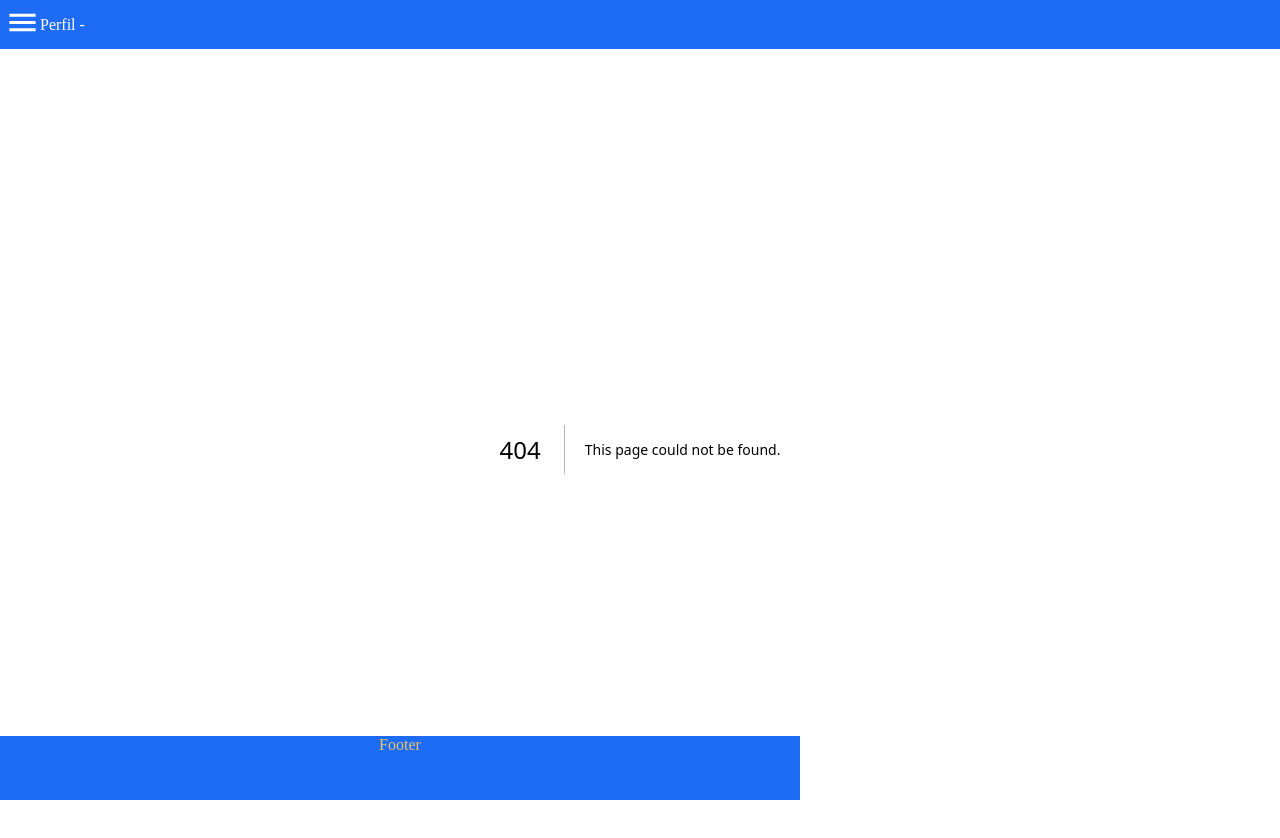
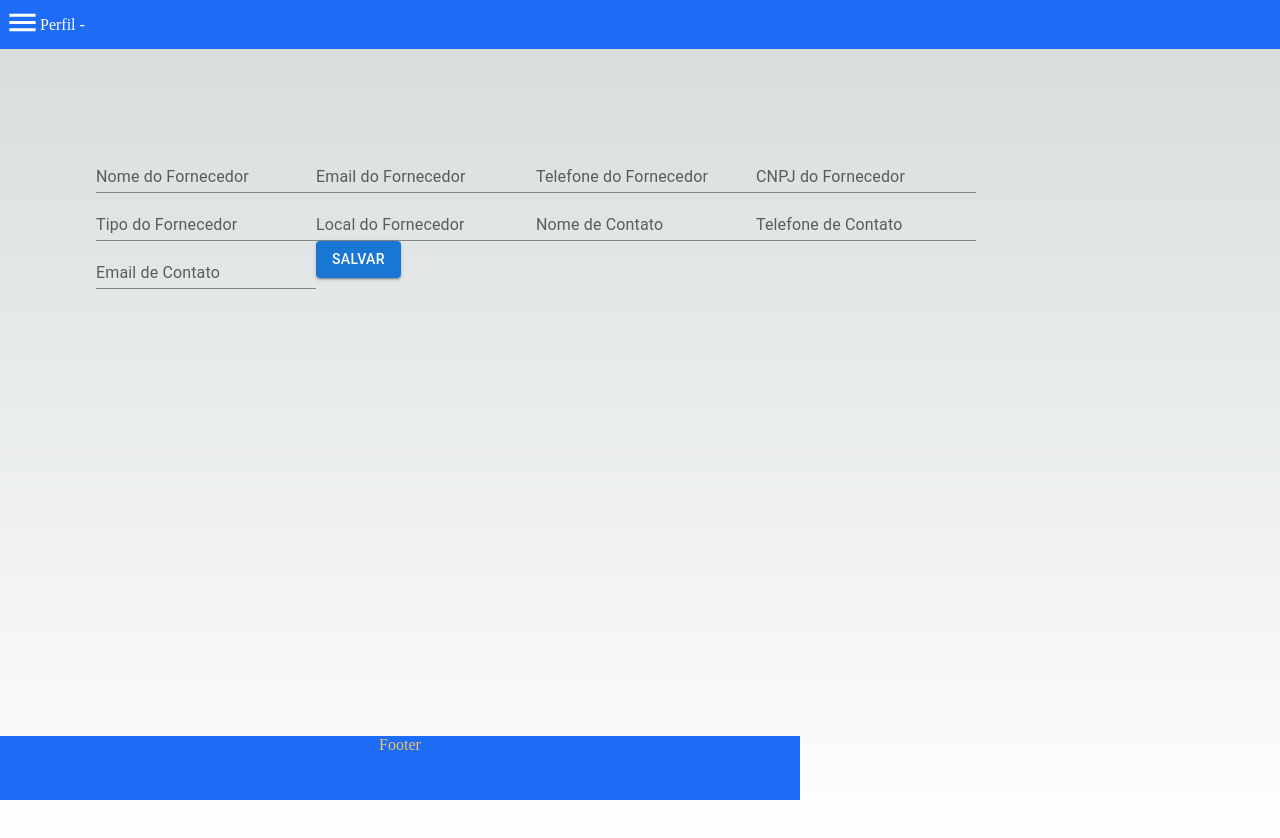
Before and after one commit to Hades-Cool-Org/hades-management, a Next.js app: page /fornecedor/adicionar in a window 1280 px wide. Before the commit this address had no page. Shown: the top 838 px of the page. Built offline with nearby package versions, Linux system fonts and the light colour scheme.

Commit message:
Add Vendor flow added

```diff
--- a/src/pages/comprador/index.tsx
+++ b/src/pages/comprador/index.tsx
@@ -4,6 +4,8 @@ import styles from "@/styles/Root.module.css";
 import axios from "axios";
 import VendorCard from "@/components/VendorCards";
 import { Vendor } from "@/types/types";
+import { Button } from "@mui/material";
+import Link from "next/link";
 
 const Comprador = () => {
   const [vendors, setVendors] = useState<Vendor[]>([]);
@@ -36,6 +38,9 @@ const Comprador = () => {
           vendors.map((vendor, index) => {
             return <VendorCard vendor={vendor} index={index} />;
           })}
+        <Link href={"/fornecedor/adicionar"}>
+          <Button variant="contained">Adicionar</Button>
+        </Link>
       </main>
     </>
   );
--- /dev/null
+++ b/src/pages/fornecedor/adicionar.tsx
@@ -0,0 +1,77 @@
+import React, { useState } from "react";
+import axios from "axios";
+
+import styles from "@/styles/AuthenticationPage.module.css";
+import { Button } from "@mui/material";
+import TextFieldStandard from "@/components/TextField";
+import { useRouter } from "next/router";
+
+export default function AddVendor() {
+  const [name, setName] = useState<string>("");
+  const [email, setEmail] = useState<string>("");
+  const [phone, setPhone] = useState<string>("");
+  const [cnpj, setCnpj] = useState<string>("");
+  const [type, setType] = useState<string>("");
+  const [location, setLocation] = useState<string>("");
+  const [cName, setCName] = useState<string>("");
+  const [cPhone, setCPhone] = useState<string>("");
+  const [cEmail, setCEmail] = useState<string>("");
+
+  const router = useRouter();
+
+  const handleSubmit = async (event: any) => {
+    event.preventDefault();
+    const body = {
+      name,
+      email,
+      phone,
+      cnpj,
+      type,
+      location,
+      contact: { name: cName, phone: cPhone, email: cEmail },
+    };
+    const data = await axios
+      .post("http://localhost:3333/v1/vendors", body)
+      .then((response) => {
+        if (response.status === 201) {
+          router.push("/comprador");
+          return response;
+        }
+      })
+      .catch((error) => {
+        console.log(`Error: ${error}`);
+      });
+    console.log(data);
+  };
+
+  return (
+    <main className={styles.main}>
+      <form>
+        <TextFieldStandard label="Nome do Fornecedor" handleChange={setName} />
+        <TextFieldStandard
+          label="Email do Fornecedor"
+          handleChange={setEmail}
+        />
+        <TextFieldStandard
+          label="Telefone do Fornecedor"
+          handleChange={setPhone}
+        />
+        <TextFieldStandard label="CNPJ do Fornecedor" handleChange={setCnpj} />
+        <TextFieldStandard label="Tipo do Fornecedor" handleChange={setType} />
+        <TextFieldStandard
+          label="Local do Fornecedor"
+          handleChange={setLocation}
+        />
+        <TextFieldStandard label="Nome de Contato" handleChange={setCName} />
+        <TextFieldStandard
+          label="Telefone de Contato"
+          handleChange={setCPhone}
+        />
+        <TextFieldStandard label="Email de Contato" handleChange={setCEmail} />
+        <Button variant="contained" onClick={handleSubmit}>
+          Salvar
+        </Button>
+      </form>
+    </main>
+  );
+}
```
